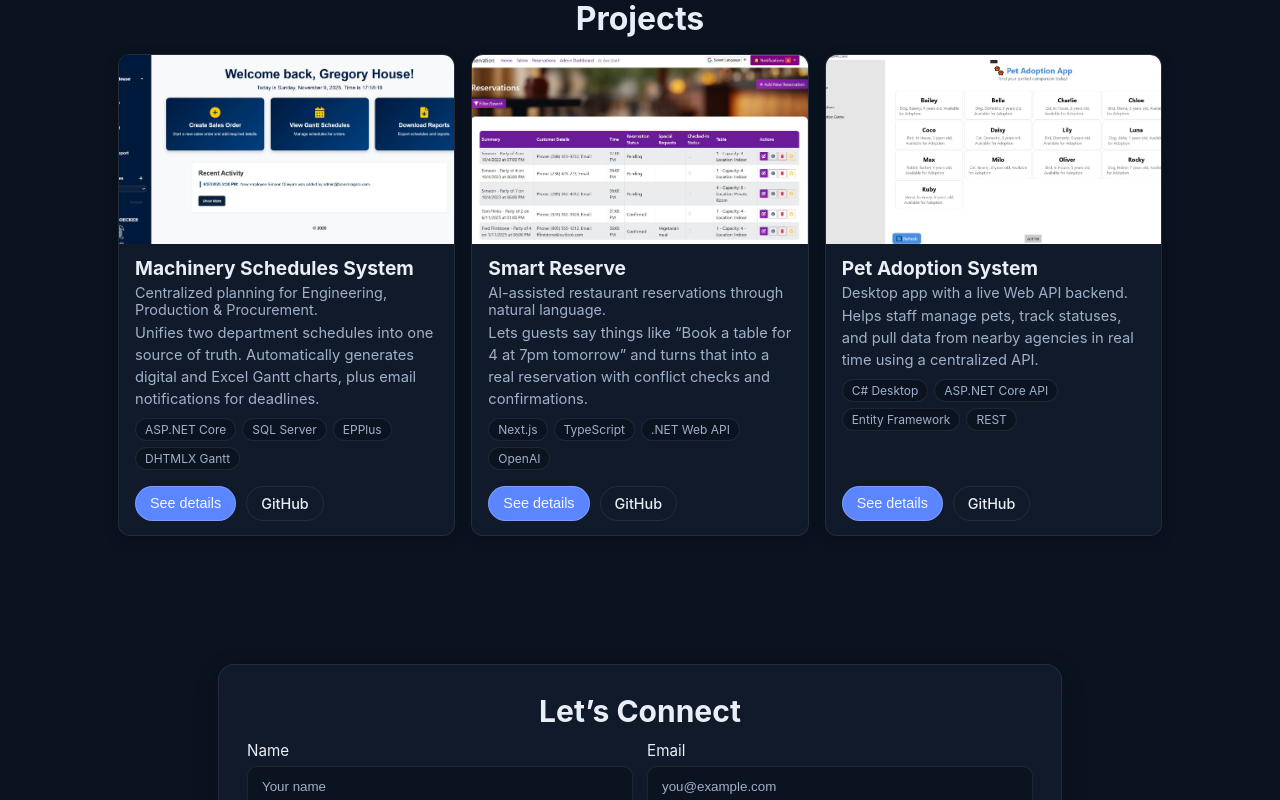
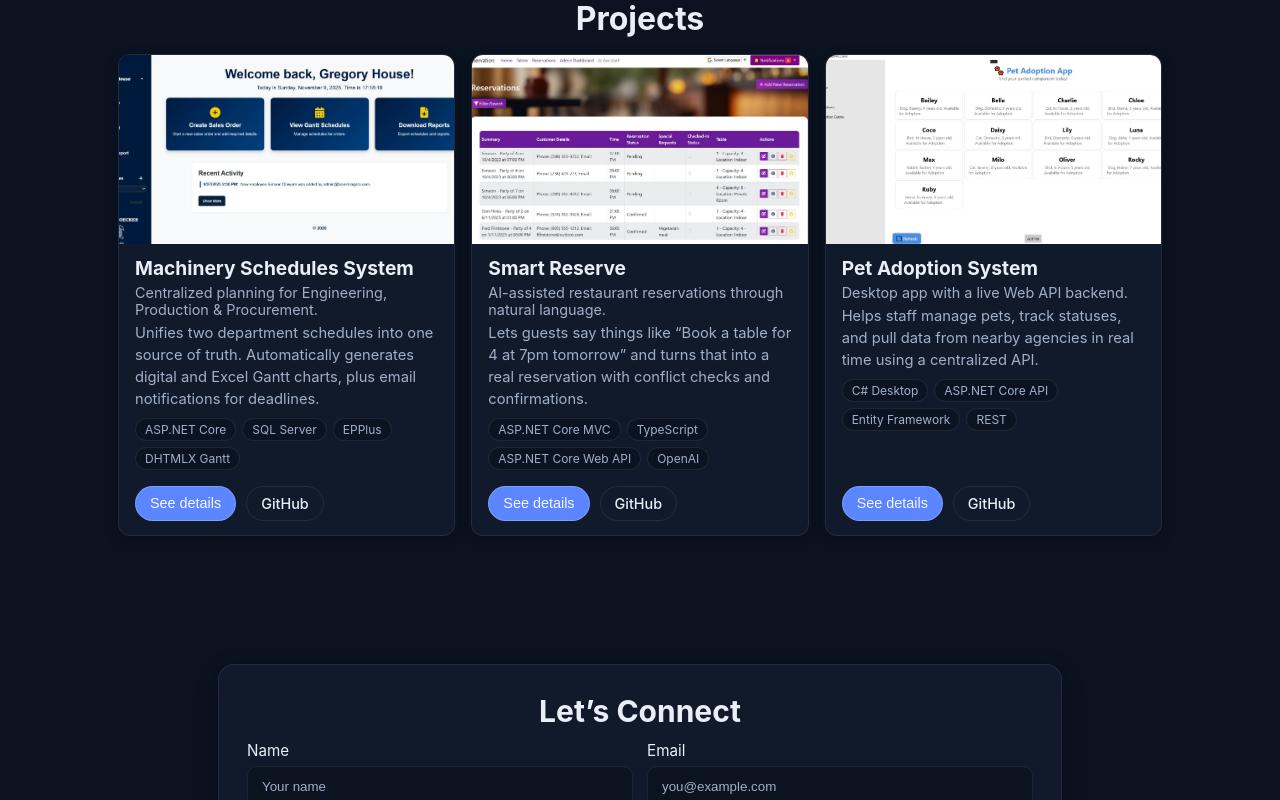
Before and after one commit to Simeoncoded/My-Portfolio, an Angular app: page / in a window 1280 px wide. Shown: the part 1121-1921 px from the top of the page. Built offline with nearby package versions, Linux system fonts and the light colour scheme.

Commit message:
some update on project

```diff
--- a/src/app/features/project/project.component.html
+++ b/src/app/features/project/project.component.html
@@ -79,9 +79,9 @@
       </p>
 
       <div class="project-tags">
-        <span class="tag">Next.js</span>
+        <span class="tag">ASP.NET Core MVC</span>
         <span class="tag">TypeScript</span>
-        <span class="tag">.NET Web API</span>
+        <span class="tag">ASP.NET Core Web API</span>
         <span class="tag">OpenAI</span>
       </div>
 
```
